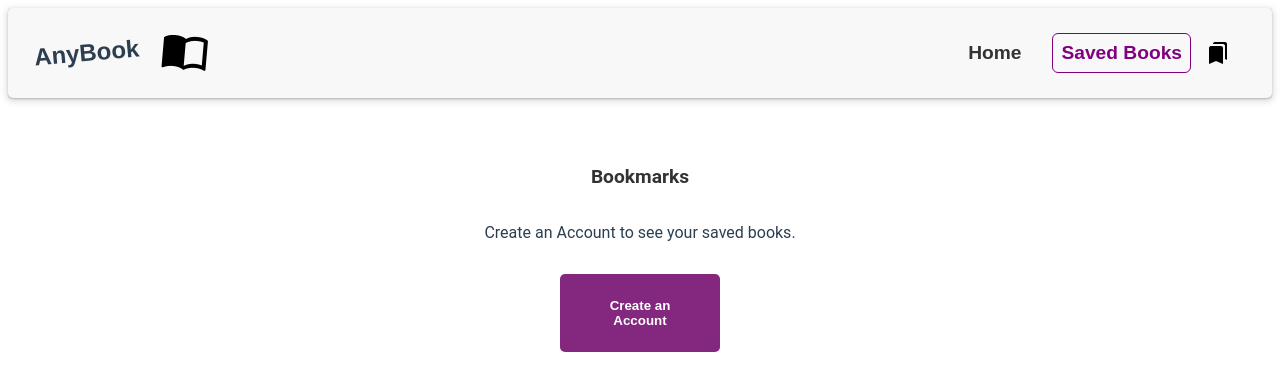
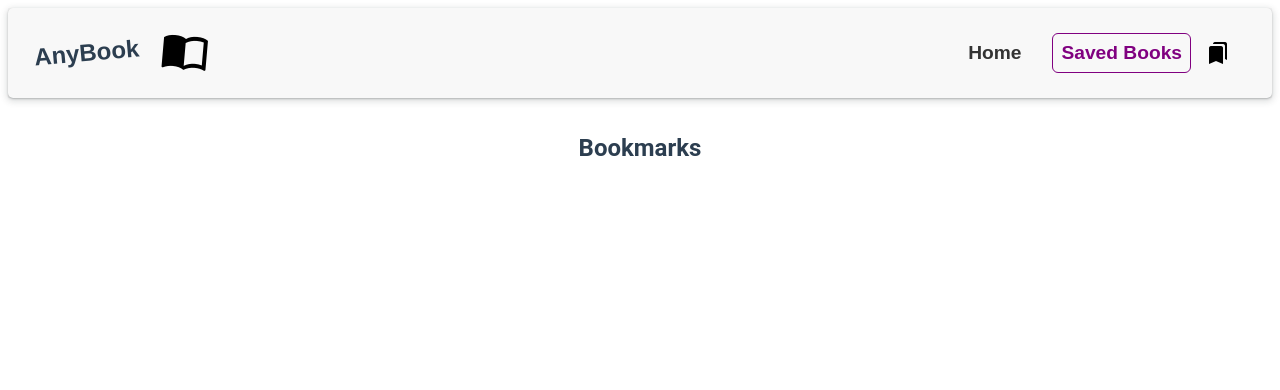
Before and after one commit to LukasKaeb/AnyBook, a Vue app: page /saved-books in a window 1280 px wide. Shown: the top 390 px of the page. Built offline with nearby package versions, Linux system fonts and the light colour scheme.

Commit message:
Made bookmarks state persistent

```diff
--- a/src/components/BooksList.vue
+++ b/src/components/BooksList.vue
@@ -42,40 +42,13 @@
 import { ref } from "vue";
 import { useBookStore } from "../stores/index.js";
 
-const books = ref([]);
+const books = ref(JSON.parse(localStorage.getItem("favBooks")) || []);
 const searchTerm = ref("");
 
 const updateSearchTerm = (term) => {
   bookStore.setSearchTerm(searchTerm.value);
   bookStore.fetchBooks();
 };
-
-// const fetchBooks = async () => {
-//   errorMessage.value = null;
-//   if (!searchTerm.value) return;
-
-//   try {
-//     const apiKey = import.meta.env.VITE_API_KEY;
-//     const response = await fetch(
-//       `https://www.googleapis.com/books/v1/volumes?q=${encodeURIComponent(
-//         searchTerm.value,
-//       )}&key=${apiKey}`,
-//     );
-//     const data = await response.json();
-
-//     if (data.items) {
-//       books.value = data.items.map((book) => ({
-//         id: book.id,
-//         title: book.volumeInfo.title,
-//         author: book.volumeInfo.authors?.[0] || "Unknown Author",
-//         isFav: false,
-//       }));
-//       console.log(books.value);
-//     }
-//   } catch (err) {
-//     errorMessage.value = err.message;
-//   }
-// };
 
 const toggleFav = (id) => {
   bookStore.toggleFav(id);
--- a/src/components/UserBooks.vue
+++ b/src/components/UserBooks.vue
@@ -1,5 +1,8 @@
 <template>
   <section>
+    <div>
+      <h2>Bookmarks</h2>
+    </div>
     <div class="books-info">
       <ul>
         <li v-for="book in favoriteBooks" :key="book.id">
@@ -19,32 +22,40 @@
             <i
               :class="{ active: book.isFav }"
               class="material-icons"
-              @click="bookStoreookStore.toggleFav(book.id)"
+              @click="removeFromFavs(book.id)"
               >delete</i
             >
           </div>
         </li>
       </ul>
     </div>
-    <div>
-      <h3>Bookmarks</h3>
-      <p>Create an Account to see your saved books.</p>
-      <router-link to="/register"
-        ><base-button class="login">Create an Account</base-button></router-link
-      >
-    </div>
   </section>
 </template>
 
 <script setup>
-import { computed } from "vue";
 import { useBookStore } from "../stores/index.js";
+import { ref, onMounted } from "vue";
+const bookStore = useBookStore();
+const favoriteBooks = ref([]);
 
-// get the favorite books from the store
-// and return them
-const favoriteBooks = computed(() => bookStore.getFavBooks);
+onMounted(() => {
+  const favBooksFromStorage = localStorage.getItem("favBooks");
 
-const bookStore = useBookStore();
+  if (favBooksFromStorage) {
+    favoriteBooks.value = JSON.parse(favBooksFromStorage);
+  }
+});
+
+const removeFromFavs = (bookId) => {
+  let favBooks = JSON.parse(localStorage.getItem("favBooks")) || [];
+
+  // Filter out the book which needs to be deleted
+  favBooks = favBooks.filter((book) => book.id !== bookId);
+  localStorage.setItem("favBooks", JSON.stringify(favBooks));
+
+  // Update the display
+  favoriteBooks.value = favBooks;
+};
 </script>
 
 <style scoped>
--- a/src/components/ui/TheHeader.vue
+++ b/src/components/ui/TheHeader.vue
@@ -8,21 +8,25 @@
       <div class="routes">
         <router-link class="links" to="/">Home</router-link>
         <router-link class="links" to="/saved-books">Saved Books</router-link>
-        <i class="material-icons" @click="redirect('/saved-books')">bookmarks</i>
+        <i class="material-icons" @click="redirect('/saved-books')"
+          >bookmarks</i
+        >
       </div>
     </nav>
   </section>
 </template>
 
 <script setup>
-// import { ref } from "vue";
-import { useRouter } from 'vue-router'
-const router = useRouter()
+import { useRouter } from "vue-router";
+import { ref, onMounted } from "vue";
+import { getAuth, onAuthStateChanged, signOut } from "firebase/auth";
+
+const router = useRouter();
 
 // redirect user to home page when clicking on header
 const redirect = (route) => {
-  router.push(route)
-}
+  router.push(route);
+};
 </script>
 
 <style scoped>
--- a/src/router/index.js
+++ b/src/router/index.js
@@ -1,26 +1,30 @@
 import { createRouter, createWebHistory } from "vue-router";
 import BooksList from "../components/BooksList.vue";
 import UserBooks from "../components/UserBooks.vue";
-import UserRegister from "../components/UserRegister.vue";
-import UserLogin from "../components/UserLogin.vue";
+// import UserRegister from "../components/UserRegister.vue";
+// import UserLogin from "../components/UserLogin.vue";
 const routes = [
   {
     path: "/",
     name: "home",
     component: BooksList,
   },
-  { path: "/saved-books", name: "saved-books", component: UserBooks },
+  {
+    path: "/saved-books",
+    name: "saved-books",
+    component: UserBooks,
+  },
   // user login route
-  {
-    path: "/register",
-    name: "register",
-    component: UserRegister,
-  },
-  {
-    path: "/login",
-    name: "login",
-    component: UserLogin,
-  },
+  // {
+  //   path: "/register",
+  //   name: "register",
+  //   component: UserRegister,
+  // },
+  // {
+  //   path: "/login",
+  //   name: "login",
+  //   component: UserLogin,
+  // },
 ];
 
 const router = createRouter({
--- a/src/stores/index.js
+++ b/src/stores/index.js
@@ -41,6 +41,17 @@ export const useBookStore = defineStore("bookStore", {
     toggleFav(id) {
       const book = this.books.find((b) => b.id === id);
       book.isFav = !book.isFav;
+
+      let favBooks = JSON.parse(localStorage.getItem("favBooks")) || [];
+      if (book.isFav) {
+        // Add books to favorites if makred as favorite
+        favBooks.push(book);
+      } else {
+        // Remove books from favorites if unmarked as favorite
+        favBooks = favBooks.filter((b) => b.id !== id);
+      }
+      localStorage.setItem("favBooks", JSON.stringify(favBooks));
+      console.log(localStorage.getItem("favBooks"));
     },
     setSearchTerm(term) {
       this.searchTerm = term;
```
